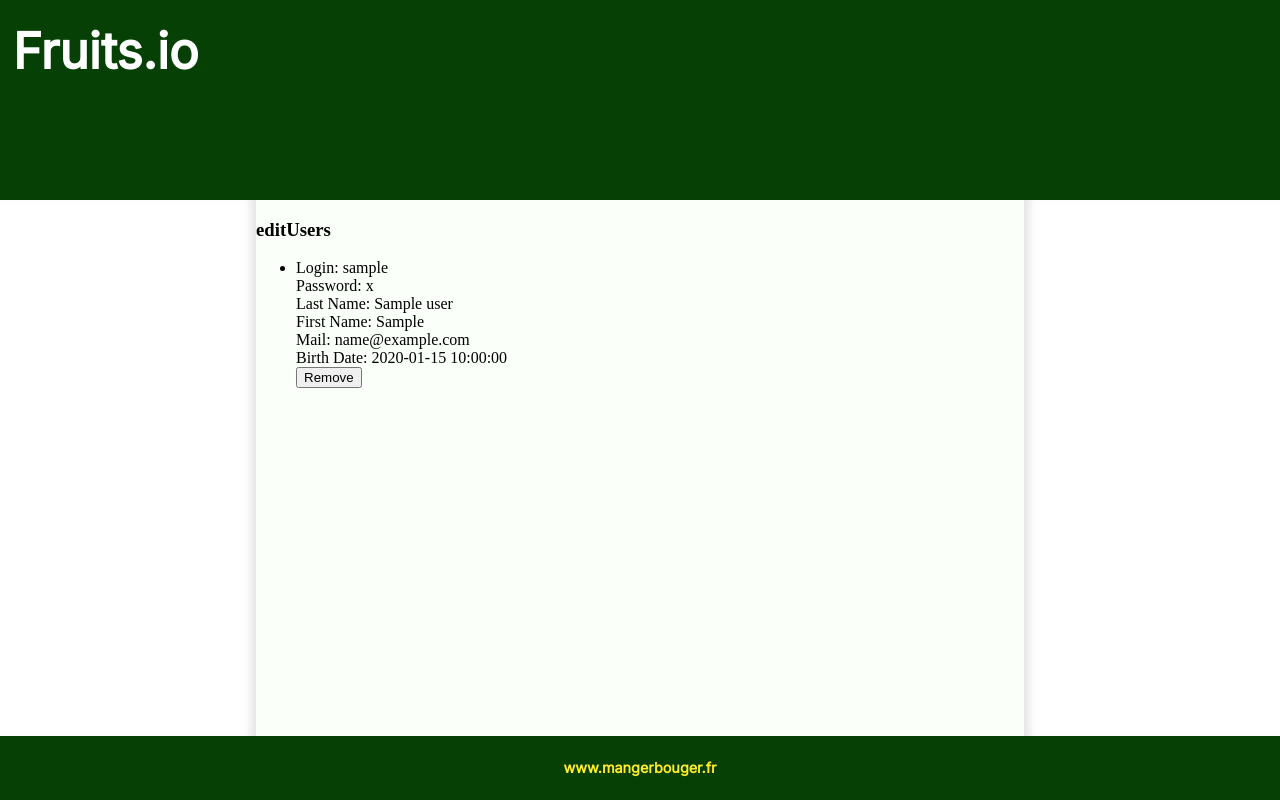
After one commit to leoHerv/TechWebProjet, a Symfony app: template templates/MainTemplate/Admin/editUsers.html.twig in a window 1280 px wide. The commit adds this page. Run offline with Twig, Linux system fonts and the light colour scheme; the template is opened without the code that fills it: most values are stand-ins (such as "Sample title", 1, 10 or a date in 2020); some libraries are stand-ins or nearby versions.

Commit message:
Add management for EditUsers (not done yet)

```diff
--- a/public/css/Anonyme/accueil.css
+++ b/public/css/Anonyme/accueil.css
@@ -2,6 +2,7 @@
     background-image: url("../../Images/panierDeFruitsAccueil.png");
     background-repeat: no-repeat;
     background-position: center;
+    background-size: 60%;
     width: 100%;
     height: 100%;
 }
--- a/public/css/Layouts/header.css
+++ b/public/css/Layouts/header.css
@@ -18,7 +18,7 @@ header{
     margin-top: 1%;
     margin-left: 1%;
 
-    /* met le titre avec 3 couleurs
+    /* met le titre avec 3 couleurs (rouge, orange, jaune)
     background: linear-gradient(to right, red 0.1%, yellow 10%, yellow 60%);
     -webkit-background-clip: text;
     color: transparent;
--- a/public/css/Layouts/layout.css
+++ b/public/css/Layouts/layout.css
@@ -16,7 +16,6 @@ a, a:visited{
 }
 
 html, body{
-    background: #064005;
     width: 100%;
     height: 100%;
     display: flex;
@@ -24,9 +23,8 @@ html, body{
 }
 
 #bodyBox{
-    background: #FEFAE0;
     width: 100%;
-    height: 100%;
+    height: 67%;
     display: flex;
     flex: auto;
 }
@@ -45,5 +43,19 @@ html, body{
 /*le milieu de la page*/
 #body{
     background: #FAFFFA;
-    flex-grow : 1;
+    /*flex-grow : 1;*/
+    width: 60%;
+    height: 100%;
+    overflow:auto;
 }
+
+/* Hide scrollbar for Chrome, Safari and Opera */
+#body::-webkit-scrollbar {
+    display: none;
+}
+
+/* Hide scrollbar for IE, Edge and Firefox */
+#body {
+    -ms-overflow-style: none;  /* IE and Edge */
+    scrollbar-width: none;  /* Firefox */
+}
--- a/templates/Base/base.html.twig
+++ b/templates/Base/base.html.twig
@@ -27,15 +27,6 @@
 {% endblock %}
 
 {% block body %}
-    {#
-    <div id="flash">
-          {% include 'Layouts/flash.html.twig' %}
-    </div>
-
-    <div id="menu">
-        {{ render(controller('App\\Controller\\AccueilController::menuAction')) }}
-    </div>
-    #}
 
 {% endblock %}
 
--- /dev/null
+++ b/templates/MainTemplate/Admin/editUsers.html.twig
@@ -0,0 +1,31 @@
+{% extends 'Base/base.html.twig' %}
+
+
+{% block body %}
+    <h3>editUsers</h3>
+
+    <div id="flash">
+        {% include 'Layouts/flash.html.twig' %}
+    </div>
+
+    <ul>
+        {% for user in users %}
+            {% if not(('ROLE_SUPER_ADMIN' in user.roles) and (currentUser == user)) %}
+
+                <li>
+                    <form action="/suppUser/{{ user.id }}">
+                        <p>Login: {{ user.login }} </p>
+                        <p>Password: {{ user.password }} </p>
+                        <p>Last Name: {{ user.name }} </p>
+                        <p>First Name: {{ user.firstName }} </p>
+                        <p>Mail: {{ user.mail }} </p>
+                        <p>Birth Date: {{ user.birthDate }} </p>
+                        <button type="submit">Remove</button>
+                    </form>
+                </li>
+
+            {% endif %}
+
+        {% endfor %}
+    </ul>
+{% endblock %}
--- a/templates/MainTemplate/Anonyme/accueil.html.twig
+++ b/templates/MainTemplate/Anonyme/accueil.html.twig
@@ -8,7 +8,8 @@
 {% block body%}
 
     <div id="imgBack">
-        <h1>Accueil</h1><br/>
+        <p>Accueil</p>
+
         {% if app.user %}
 
             <p>Bienvenue {{ app.user.userIdentifier }} !<p>
--- a/templates/MainTemplate/SuperAdmin/editUsers.html.twig
+++ /dev/null
@@ -1,6 +0,0 @@
-{% extends 'Base/base.html.twig' %}
-
-
-{% block body %}
-    <p>editUsers</p>
-{% endblock %}
```
Also changed, not shown: src/Controller/AdminController.php (+48 -0 lines), src/Controller/SuperAdminController.php (+3 -7 lines), dbvente/mybase.db.
